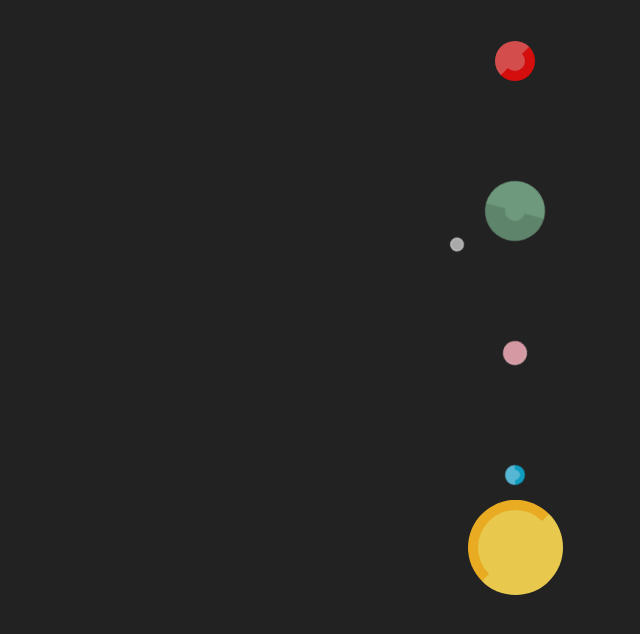
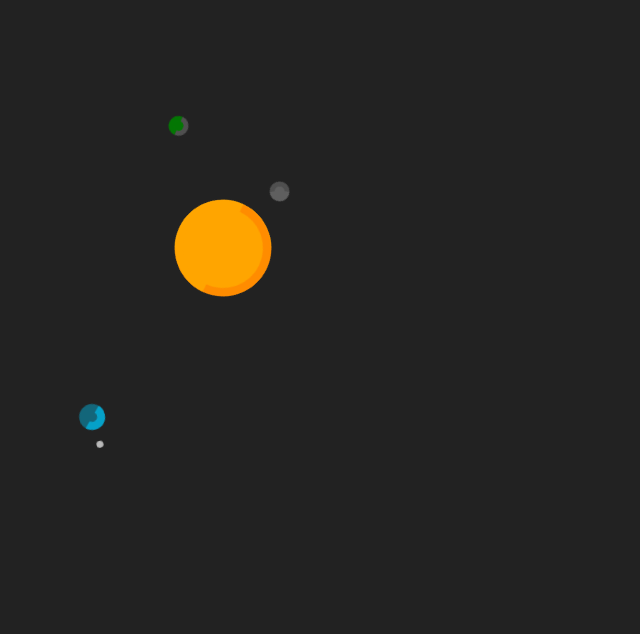
Before and after one commit to mcsuth/planets, a plain HTML site: page index.html in a window 1280 px wide. Shown: the whole page, without its empty margins (125-765 px from the left). Drawn offline with Linux system fonts and the light colour scheme.

Commit message:
Sun, Mercury, Venus, Earth, and moon.

```diff
--- a/index.html
+++ b/index.html
@@ -6,101 +6,100 @@
         body {
           background: #222;
         }
-    /*.astrobody {
-        background-color: #FFDD53;
-        border: 30px solid rgba(255, 185, 30, 0.9);
+        .center {
+            background-color: orange;
+            border: 8px solid orange;
+            opacity: 1;
+            border-top: 8px solid darkorange;
+            border-left: 8px solid darkorange;
+            border-radius: 100%;
+            //box-shadow: 0 0 15px orange;
+            width: 80px;
+            height: 80px;
+            margin: 0 auto;
+            position: absolute;
+            top: 200px;
+            left: 300px;
+            -moz-animation: spin 8s infinite linear;
+            -webkit-animation: spin 8s infinite linear;
+        }
+        .center1 {
+            background-color: orange;
+            border: 8px solid orange;
+            opacity: 1;
+            border-top: 8px solid darkorange;
+            border-left: 8px solid darkorange;
+            border-radius: 100%;
+            //box-shadow: 0 0 15px orange;
+            width: 80px;
+            height: 80px;
+            margin: 0 auto;
+            position: absolute;
+            top: 200px;
+            left: 300px;
+            -moz-animation: spinoff 9s infinite linear;
+            -webkit-animation: spinoff 9s infinite linear;
+        }
+
+        .planet1 {
+            background-color: #666;
+            border: 5px solid #666;
             opacity: .9;
-        border-top: 30px solid rgba(0,0,0,0);
-        border-left: 30px solid rgba(0,0,0,0);
-        border-radius: 150px;
+            border-top: 5px solid #555;
+            border-left: 5px solid #555;
+            border-radius: 100%;
             //box-shadow: 0 0 35px #2187e7;
-        width: 150px;
-        height: 150px;
-        margin: 500px auto;
-        -moz-animation: spin 2s infinite linear;
-        -webkit-animation: spin 2s infinite linear;
-    }*/
-    .sun {
-        background-color: #FFDD53;
-        border: 10px solid rgba(255, 185, 30, 0.9);
-        opacity: .9;
-        border-top: 10px solid rgba(0,0,0,0);
-        border-left: 10px solid rgba(0,0,0,0);
-        border-radius: 100%;
-        //box-shadow: 0 0 35px orange;
-        width: 75px;
-        height: 75px;
-        margin: 500px auto;
+            width: 10px;
+            height: 10px;
+            margin: 110px auto;
             -moz-animation: spin 10s infinite linear;
             -webkit-animation: spin 10s infinite linear;
         }
-    .mercury {
-        background-color: #64DBFF;
-        border: 5px solid rgba(0,183,229,0.9);
+
+        .planet2 {
+            background-color: rgba(0,183,229,0.5);
+            border: 8px solid rgba(0,183,229,0.9);
             opacity: .9;
-        border-top: 5px solid rgba(0,0,0,0);
-        border-left: 5px solid rgba(0,0,0,0);
+            border-top: 8px solid rgba(0,0,0,0);
+            border-left: 8px solid rgba(0,0,0,0);
             border-radius: 100%;
             //box-shadow: 0 0 15px #2187e7;
             width: 10px;
             height: 10px;
-        margin: 100px auto;
-        -moz-animation: spinoff .75s infinite linear;
-        -webkit-animation: spinoff .75s infinite linear;
+            margin: 50 auto;
+            position: relative;
+            top: -185px;
+            -moz-animation: spinoff 3s infinite linear;
+            -webkit-animation: spinoff 3s infinite linear;
         }
-    .venus {
-        background-color: lightpink;
-        border: 2px solid pink;
-        opacity: .9;
-        border-top: 2px solid rgba(0,0,0,0);
-        border-left: 2px solid rgba(0,0,0,0);
-        border-radius: 100%;
-        //box-shadow: 0 0 15px #2187e7;
-        width: 20px;
-        height: 20px;
-        margin: 50px auto;
-        -moz-animation: spinoff 2s infinite linear;
-        -webkit-animation: spinoff 2s infinite linear;
-    }
-    .earth {
-        background-color: #82B794;
-        border: 20px solid #6F9D7F;
-        opacity: .9;
-        border-top: 20px solid rgba(0, 0, 0, 0);
-        border-left: 20px solid rgba(0, 0, 0, 0);
-        border-radius: 100%;
-        width: 20px;
-        height: 20px;
-        margin: 100px auto;
-        -moz-animation: spin 3s infinite linear;
-        -webkit-animation: spin 3s infinite linear;
-    }
+
         .moon {
             background-color: #DDD;
-        border: 2px solid #EEE;
+            border: 1px solid #DDD;
             opacity: .9;
-        border-top: 2px solid #EEE;
-        border-left: 2px solid #EEE;
+            border-top: 1px solid #CCC;
+            border-left: 1px solid #CCC;
             border-radius: 100%;
+            //box-shadow: 0 0 35px #2187e7;
+            width: 5px;
+            height: 5px;
+            margin: 30px auto;
+            -moz-animation: spin 10s infinite linear;
+            -webkit-animation: spin 10s infinite linear;
+        }
+        .planet3 {
+            background-color: green;
+            border: 5px solid green;
+            opacity: .9;
+            border-top: 5px solid #555;
+            border-left: 5px solid #555;
+            border-radius: 100%;
+            //box-shadow: 0 0 35px #2187e7;
             width: 10px;
             height: 10px;
-        margin: 70px auto;
-        -moz-animation: spin 2s infinite linear;
-        -webkit-animation: spin 2s infinite linear;
-    }
-    .mars {
-        background-color: #FF5959;
-        border: 10px solid rgba(255, 0, 0, 0.9);
-        opacity: .9;
-        border-top: 10px solid rgba(0,0,0,0);
-        border-left: 10px solid rgba(0,0,0,0);
-        border-radius: 100%;
-        //box-shadow: 0 0 15px #2187e7;
-        width: 20px;
-        height: 20px;
-        margin: 50px auto;
-        -moz-animation: spin 10s infinite linear;
-        -webkit-animation: spin 10s infinite linear;
+            margin: 160px auto;
+            -moz-animation: spin 5s infinite linear;
+            -webkit-animation: spin 5s infinite linear;
         }
 
         @-webkit-keyframes spin {
@@ -112,8 +111,10 @@
                 -webkit-transform: rotate(360deg);
             };
         }
+
+
         @-webkit-keyframes spinoff {
-        10% {
+            0% {
                 -webkit-transform: rotate(0deg);
             }
 
@@ -124,13 +125,16 @@
     </style>
   </head>
   <body>
-  <div class="astrobody sun">
-    <div class="astrobody mercury"></div>
-    <div class="astrobody venus"></div>
-    <div class="astrobody earth">
-      <div class="astrobody moon"></div>
+    <div class="center">
+      <div class="planet1"></div>
     </div>
-    <div class="astrobody mars"></div>
+    <div class="center">
+      <div class="planet2">
+        <div class="moon"></div>
+      </div>
+    </div>
+    <div class="center1">
+      <div class="planet3"></div>
     </div>
   </body>
 </html>
```
Lines whose indentation alone changed are shown as unchanged.
